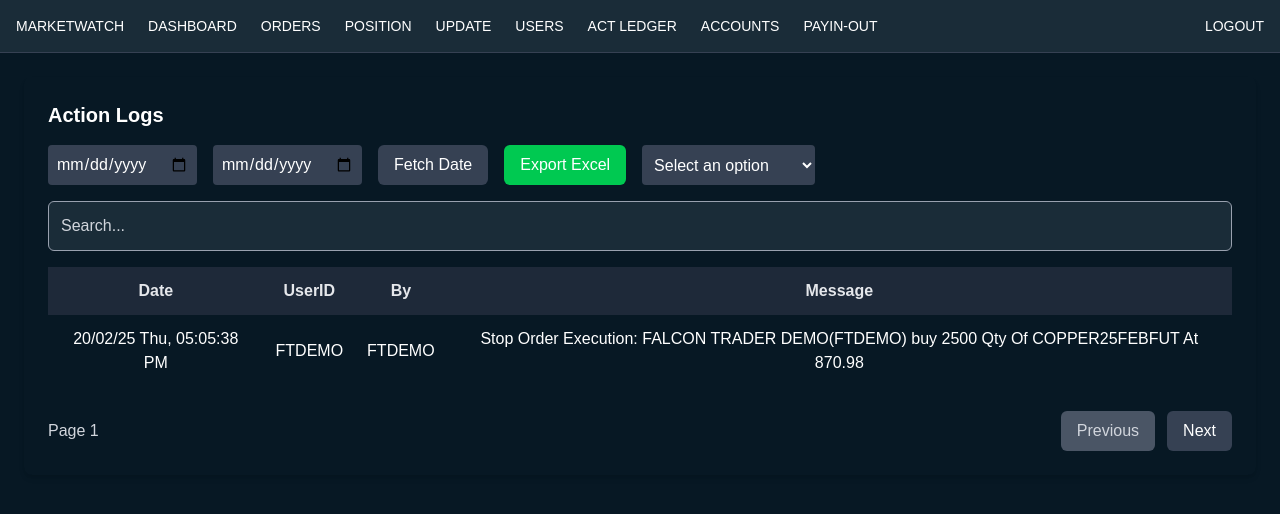
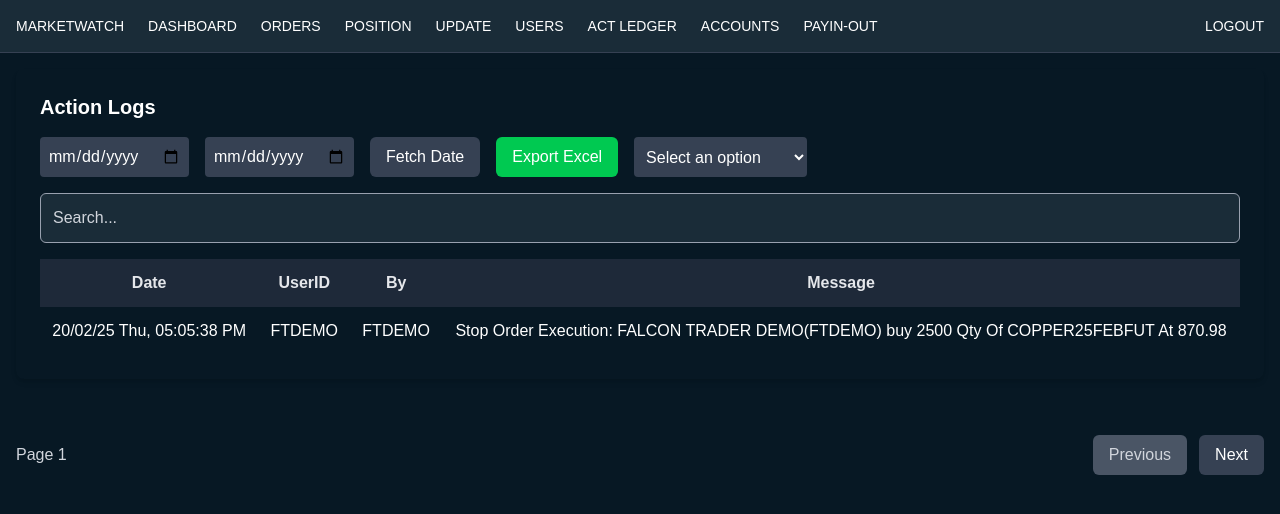
Before and after one commit to masum-abrar/Nex-Trade, a Next.js app: page /ledger in a window 1280 px wide. Shown: the top 514 px of the page. Built offline with nearby package versions, Linux system fonts and the light colour scheme.

Commit message:
ledger  page content updated

```diff
--- a/src/app/ledger/page.jsx
+++ b/src/app/ledger/page.jsx
@@ -1,18 +1,29 @@
 'use client'
 import React from 'react';
 import Navbar from '../components/Navbar';
-const ActionLogsTable = () => {
+
+
+
+
+const Page = () => {
   return (
-    <div className="p-6">
-      <div className=" p-6 rounded-lg shadow-md">
+    <div className="flex flex-col min-h-screen bg-[#071824] text-white ">
+      <Navbar />
+
+     <div className="container mx-auto p-4">
+     <div className="p-6 rounded-lg shadow-md ">
       <h1 className="text-xl font-bold mb-4">Action Logs</h1>
 
       {/* Filters */}
       <div className="flex flex-wrap gap-4 mb-4">
-          <input type="date" placeholder="From Date" className="p-2 rounded bg-gray-700 text-white" />
-          <input type="date" placeholder="To Date" className="p-2 rounded bg-gray-700 text-white" />
-          <button className="px-4 py-2 bg-gray-700 rounded-md text-white ">Fetch Date</button>
-          <button className="px-4 py-2 bg-green-500 rounded-md text-white hover:bg-green-600">Export Excel</button>
+        <input type="date" className="p-2 rounded bg-gray-700 text-white" />
+        <input type="date" className="p-2 rounded bg-gray-700 text-white" />
+        <button className="px-4 py-2 bg-gray-700 rounded-md text-white">
+          Fetch Date
+        </button>
+        <button className="px-4 py-2 bg-green-500 rounded-md text-white hover:bg-green-600">
+          Export Excel
+        </button>
         <select className="p-2 rounded bg-gray-700 text-white">
           <option value="">Select an option</option>
           <option value="MW">Manual Withdrawal</option>
@@ -41,53 +52,36 @@ const ActionLogsTable = () => {
             </tr>
           </thead>
           <tbody>
-              <tr className=" hover:bg-gray-500 transition duration-200 text-center">
+            <tr className="hover:bg-gray-500 transition duration-200 text-center">
               <td className="p-3">20/02/25 Thu, 05:05:38 PM</td>
               <td className="p-3">FTDEMO</td>
               <td className="p-3">FTDEMO</td>
-                <td className="p-3">Stop Order Execution: FALCON TRADER DEMO(FTDEMO) buy 2500 Qty Of COPPER25FEBFUT At 870.98</td>
+              <td className="p-3">
+                Stop Order Execution: FALCON TRADER DEMO(FTDEMO) buy 2500 Qty Of
+                COPPER25FEBFUT At 870.98
+              </td>
             </tr>
-              {/* <tr className="bg-gray-600 hover:bg-gray-500 transition duration-200 text-center">
-                <td className="p-3">20/02/25 Thu, 04:54:32 PM</td>
-                <td className="p-3">FTDEMO</td>
-                <td className="p-3">FTDEMO</td>
-                <td className="p-3">Order Execution: FALCON TRADER DEMO(FTDEMO) buy 2500 Qty Of COPPER25FEBFUT At 871.57</td>
-              </tr> */}
           </tbody>
         </table>
       </div>
-
-        {/* Pagination */}
-        <Pagination />
+     </div>
+    </div>
+    <div className="flex justify-between items-center mt-6 container mx-auto p-4">
+      <span className="text-gray-300">Page 1</span>
+      <div>
+        <button
+          className="px-4 py-2 bg-gray-600 rounded-md text-gray-300 cursor-not-allowed"
+          disabled
+        >
+          Previous
+        </button>
+        <button className="ml-3 px-4 py-2 bg-gray-700 rounded-md text-white">
+          Next
+        </button>
+      </div>
     </div>
     </div>
   );
 };
 
-const Pagination = () => {
-  return (
-    <div className="flex justify-between items-center mt-6">
-      <span className="text-gray-300">Page 1</span>
-      <div>
-        <button className="px-4 py-2 bg-gray-600 rounded-md text-gray-300 cursor-not-allowed" disabled>
-          Previous
-        </button>
-        <button className="ml-3 px-4 py-2 bg-gray-700 rounded-md text-white ">
-          Next
-        </button>
-      </div>
-    </div>
-  );
-};
-
-const Page = () => {
-  return (
-    <div className="flex flex-col min-h-screen bg-[#071824] text-white">
-      <Navbar />
-
-      <ActionLogsTable />
-    </div>
-  );
-};
-
 export default Page;
```
Lines whose indentation alone changed are shown as unchanged.
